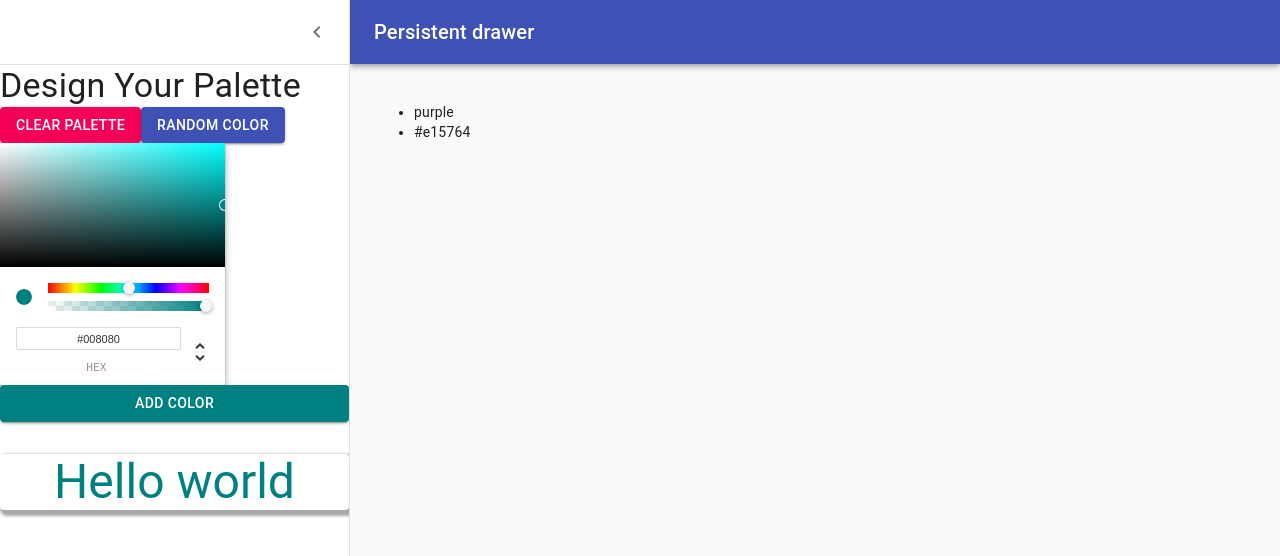
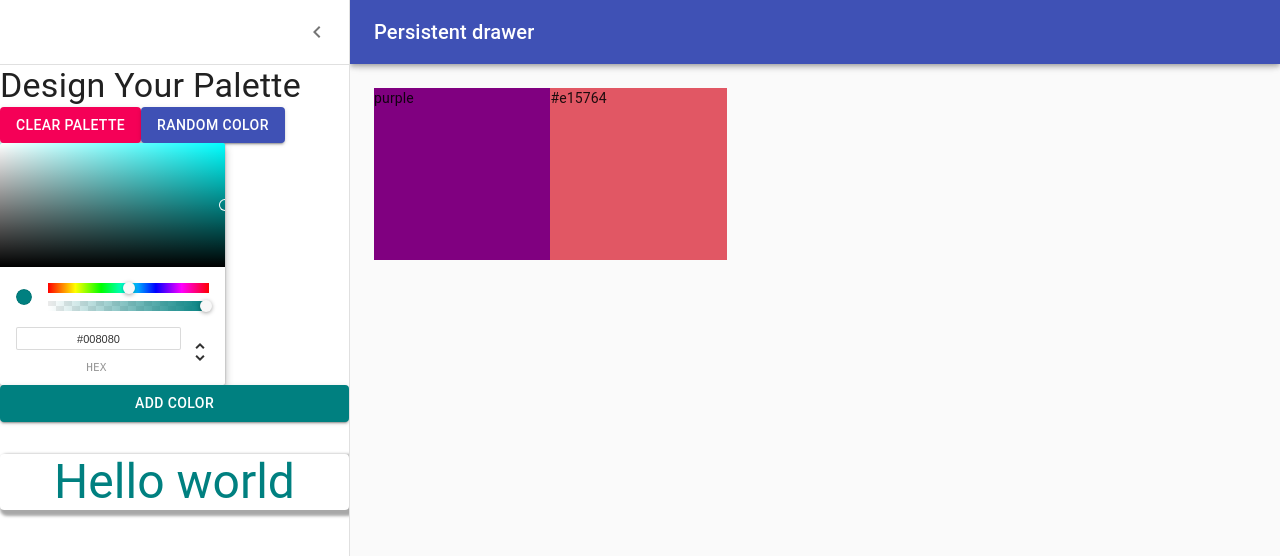
Before and after one commit to zubayerhimel/re-tone, a React (Create React App) app: page /palette/new in a window 1280 px wide. Shown: the top 556 px of the page. Built offline with nearby package versions, Linux system fonts and the light colour scheme.

Commit message:
Add draggable colorbox

```diff
--- /dev/null
+++ b/src/components/DraggableColorBox.jsx
@@ -0,0 +1,25 @@
+import React from "react";
+import { withStyles } from "@material-ui/styles";
+
+const styles = {
+  root: {
+    width: "20%",
+    height: "25%",
+    margin: "0 auto",
+    display: "inline-block",
+    position: "relative",
+    cursor: "pointer",
+    marginBottom: "-3.5px"
+  }
+};
+
+function DraggableColorBox(props) {
+  const { classes } = props;
+  return (
+    <div className={classes.root} style={{ backgroundColor: props.color }}>
+      {props.color}
+    </div>
+  );
+}
+
+export default withStyles(styles)(DraggableColorBox);
--- a/src/components/NewPaletteForm.jsx
+++ b/src/components/NewPaletteForm.jsx
@@ -12,6 +12,7 @@ import MenuIcon from "@material-ui/icons/Menu";
 import ChevronLeftIcon from "@material-ui/icons/ChevronLeft";
 import ChevronRightIcon from "@material-ui/icons/ChevronRight";
 import { ChromePicker } from "react-color";
+import DraggableColorBox from "./DraggableColorBox";
 
 const drawerWidth = 350;
 
@@ -55,6 +56,7 @@ const useStyles = makeStyles(theme => ({
   },
   content: {
     flexGrow: 1,
+    height: "calc(100vh - 64px)",
     padding: theme.spacing(3),
     transition: theme.transitions.create("margin", {
       easing: theme.transitions.easing.sharp,
@@ -175,11 +177,10 @@ export default function NewPaletteForm() {
         })}
       >
         <div className={classes.drawerHeader} />
-        <ul>
-          {colors.map(color => (
-            <li>{color}</li>
-          ))}
-        </ul>
+
+        {colors.map(color => (
+          <DraggableColorBox color={color} />
+        ))}
       </main>
     </div>
   );
```
